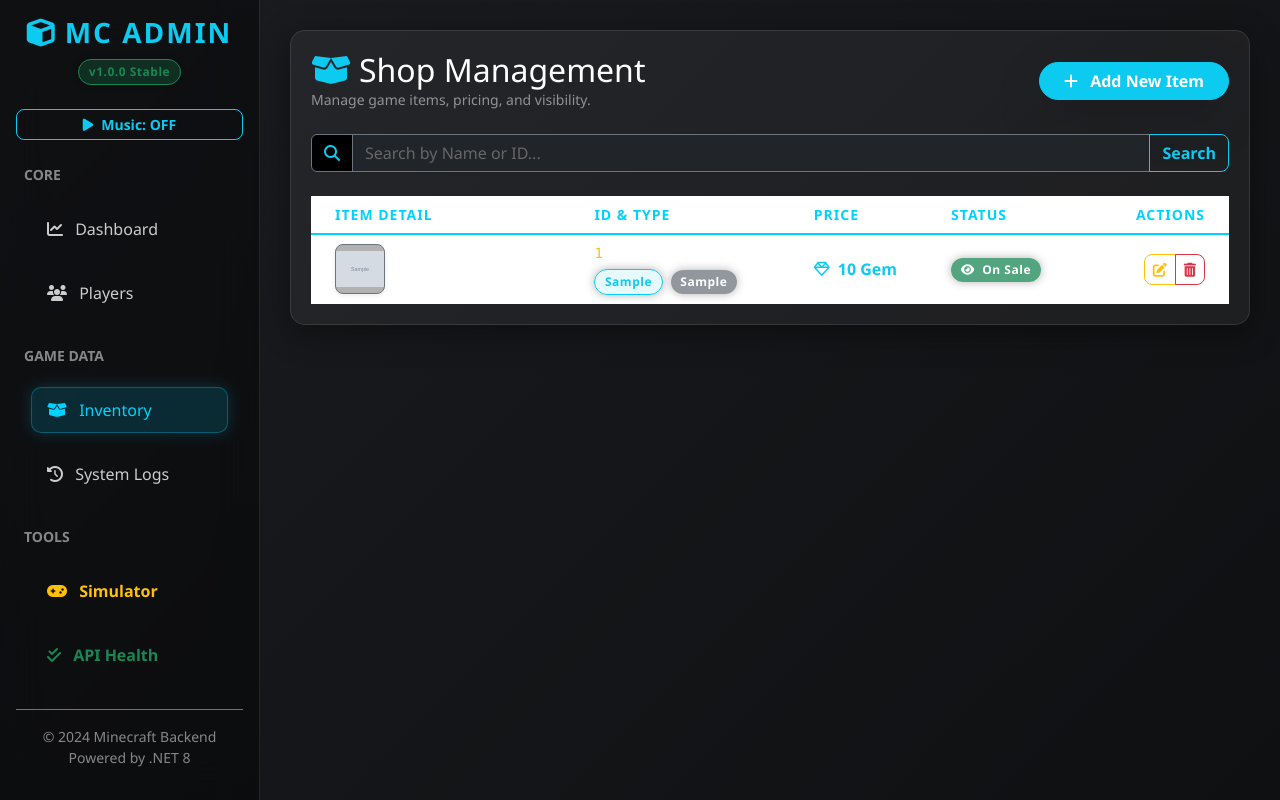
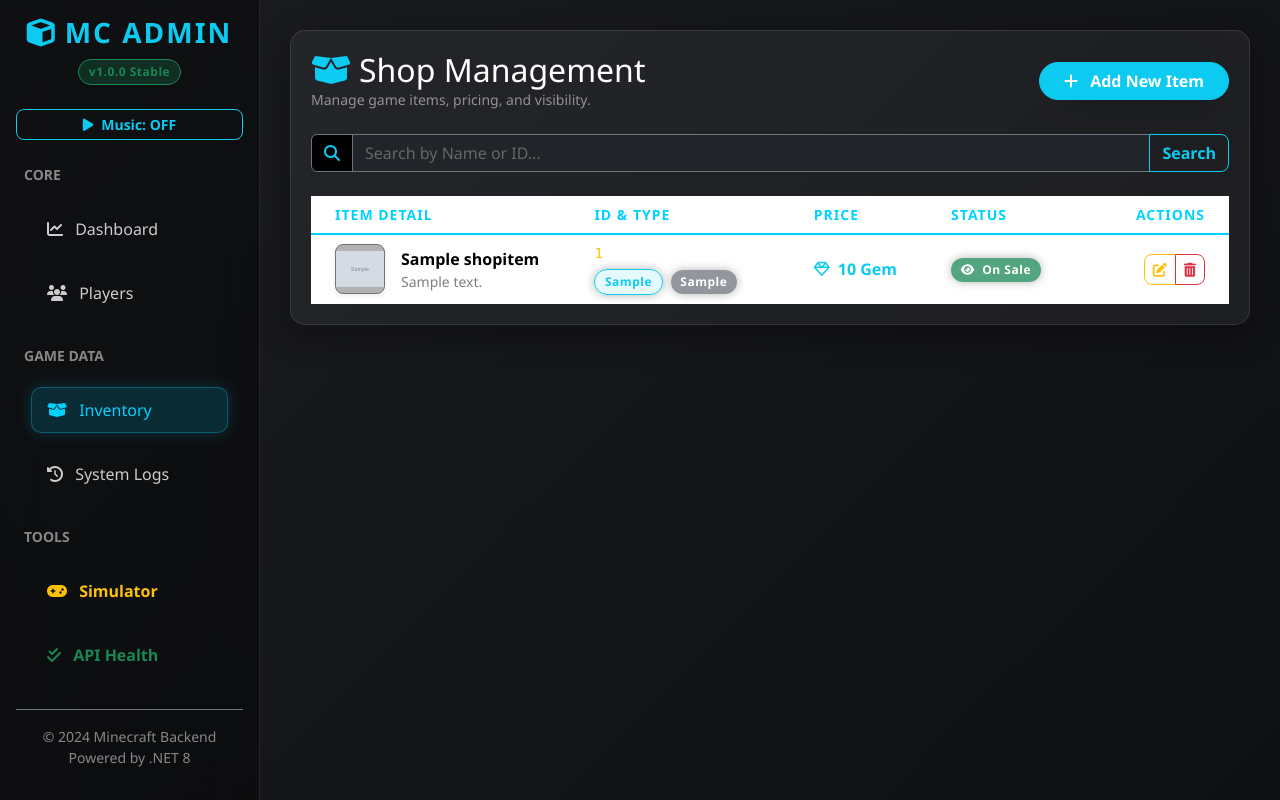
Before and after one commit to Yutaka-ReiRoku/MinecraftBackend, an ASP.NET Core app: page /Admin/Items in a window 1280 px wide. Run offline with ASP.NET Core 8, Linux system fonts and the light colour scheme; empty tables hold one stand-in row (values such as "Sample post"); grey boxes marked "Sample" are stand-in pictures; database files in the repository are not loaded; some libraries are stand-ins or nearby versions.

Commit message:
style(web): change text color in Items and Users views

```diff
--- a/WEB/MinecraftBackend/MinecraftBackend/Views/Admin/Items.cshtml
+++ b/WEB/MinecraftBackend/MinecraftBackend/Views/Admin/Items.cshtml
@@ -48,8 +48,8 @@
                                              onerror="this.src='/images/others/default.png'">
                                     </div>
                                     <div>
-                                        <div class="fw-bold text-white">@item.Name</div>
-                                        <small class="text-white-50 text-truncate d-block" style="max-width: 200px;">@item.Description</small>
+                                        <div class="fw-bold text-black">@item.Name</div>
+                                        <small class="text-black-50 text-truncate d-block" style="max-width: 200px;">@item.Description</small>
                                     </div>
                                 </div>
                             </td>
--- a/WEB/MinecraftBackend/MinecraftBackend/Views/Admin/Users.cshtml
+++ b/WEB/MinecraftBackend/MinecraftBackend/Views/Admin/Users.cshtml
@@ -63,7 +63,7 @@
                             </td>
                             <td>
                                 <h5 class="mb-0 text-warning fw-bold">@p.DisplayName</h5>
-                                <small class="text-white-50"><i class="fas fa-envelope me-1"></i>@p.User.Email</small>
+                                <small class="text-black-50"><i class="fas fa-envelope me-1"></i>@p.User.Email</small>
                                 <div class="small font-monospace text-muted mt-1" style="font-size: 0.75rem;">ID: @p.UserId</div>
                             </td>
                             <td>
@@ -103,7 +103,7 @@
                                         <i class="fas fa-gift"></i>
                                     </button>
 
-                                    <button type="button" class="btn btn-sm btn-outline-light"
+                                    <button type="button" class="btn btn-sm btn-outline-dark"
                                             onclick="openPassModal('@p.User.Id', '@p.DisplayName')" title="Reset Password">
                                         <i class="fas fa-key"></i>
                                     </button>
```
Also changed, not shown: 1 other file.
